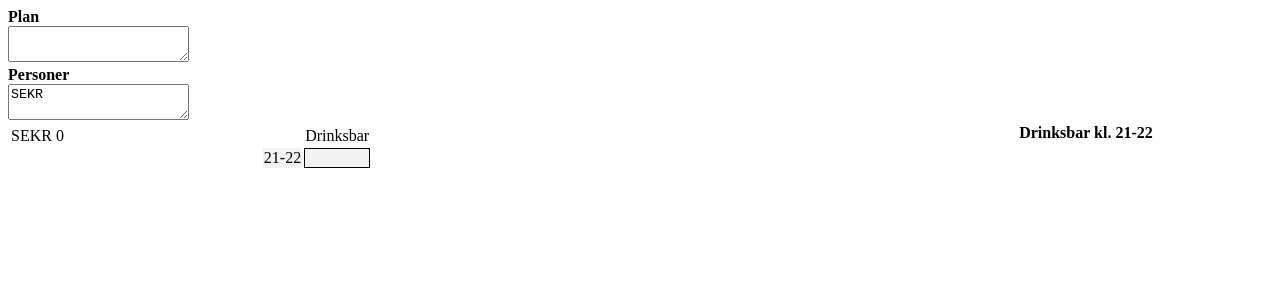
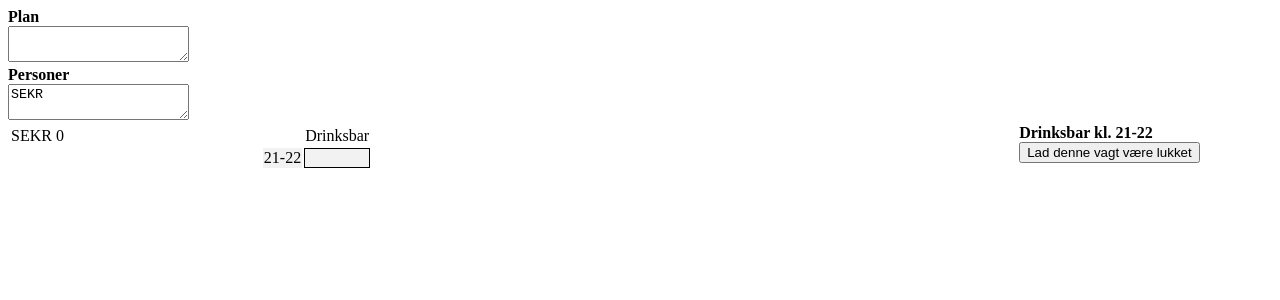
Before and after one commit to TK-IT/barplan, a React app: page / in a window 1280 px wide. Both pictures are taken after a click on the element 337 px from the left and 158 px from the top of the page. Shown: the top 300 px of the page. Built offline with nearby package versions, Linux system fonts and the light colour scheme.

Commit message:
A timeslot of a workslot can now be closed

```diff
--- a/src/app.tsx
+++ b/src/app.tsx
@@ -1,4 +1,4 @@
-import { computed, observable } from "mobx";
+import { computed, observable } from 'mobx';
 
 class App {
   @observable
@@ -14,9 +14,11 @@ class App {
   @observable
   focusPersonIndex: number | null = null;
   @observable
+  focusPlanCoordinates: number[] | null = null;
+  @observable
   personsWorkslots: [number, number, boolean][][] = [[]];
   @observable
-  focusPlanCoordinates: number[] | null = null;
+  closedWorkslots: [number, number][] = []
 
   @computed get personWorkslotMap() {
     const byPerson: {
--- a/src/index.scss
+++ b/src/index.scss
@@ -19,6 +19,9 @@
 tr:nth-child(even) {
   background-color: #f2f2f2;
 }
+td {
+  text-align: center;
+}
 .personInFocus {
   background-color: #faebd7;
 }
--- a/src/index.tsx
+++ b/src/index.tsx
@@ -117,7 +117,7 @@ class Plan extends React.Component<{}, {}> {
                     [styles.doubleBooking]: this.doubleBookingHasOccurred(t, l) // Will overwrite personInFocus
                   })}
                 >
-                  {this.listWorkers(t, l)}
+                  {this.workslotContentDecision(t,l)}
                 </td>
               ))}
             </tr>
@@ -137,6 +137,12 @@ class Plan extends React.Component<{}, {}> {
       }
     }
     return false;
+  }
+
+  workslotContentDecision(t: number, l: number) {
+    if (app.closedWorkslots.some(slot => slot[0] === t && slot[1] === l)) {
+      return (<b>-</b>)
+    } else return this.listWorkers(t,l)
   }
 
   listWorkers(t: number, l: number) {
@@ -175,10 +181,69 @@ class ControlPanel extends React.Component<{}, {}> {
             {app.locationNames[l]} kl. {app.timeNames[t]}
           </b>
         </div>
-        <div>{this.addOrRemoveButton()}</div>
-        <div>{this.supervisorButton()}</div>
+        {this.buttons()}
       </>
     );
+  }
+
+  buttons() {
+    if (app.focusPlanCoordinates == null) {
+      return <></>;
+    }
+    const [t, l] = app.focusPlanCoordinates;
+    if (app.closedWorkslots.some(slot => slot[0] === t && slot[1] === l)) {
+      return (
+        <div>
+          <button onClick={_e => this.openWorkslot()}>
+          Genåben vagt
+          </button>
+        </div>
+      )
+    } else {
+      return (
+        <>
+          <div>{this.addOrRemoveButton()}</div>
+          <div>{this.supervisorButton()}</div>
+          <div>{this.workstationClosedButtons()}</div>
+        </>
+      )
+    }
+  }
+
+  workstationClosedButtons() {
+    if (app.focusPlanCoordinates == null) {
+      return <></>;
+    }
+    let button = <></>;
+    const [t, l] = app.focusPlanCoordinates;
+    if (!app.closedWorkslots.some(slot => slot[0] === t && slot[1] === l)) {
+      button = (
+        <button onClick={_e => this.closeWorkslot()}>
+          Lad denne vagt være lukket
+        </button>
+      );
+    }
+    return button;
+  }
+
+  @action
+  closeWorkslot() {
+    if (app.focusPlanCoordinates != null) {
+      const [t,l] = app.focusPlanCoordinates;
+      app.closedWorkslots.push([t,l]);
+    }
+  }
+
+  @action
+  openWorkslot() {
+    if (app.focusPlanCoordinates != null) {
+      const [t, l] = app.focusPlanCoordinates;
+      app.closedWorkslots.forEach((coords, i) => {
+        if (coords[0] === t && coords[1] === l) {
+          app.closedWorkslots.splice(i, 1);
+        }
+      });
+    }
   }
 
   supervisorButton() {
```
